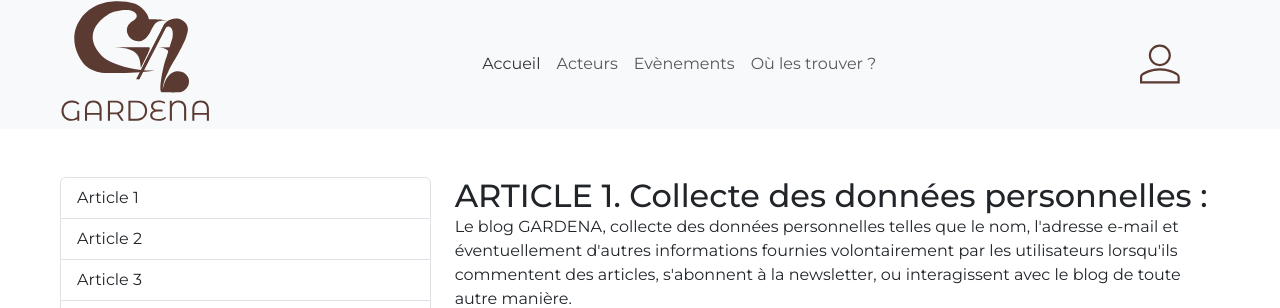
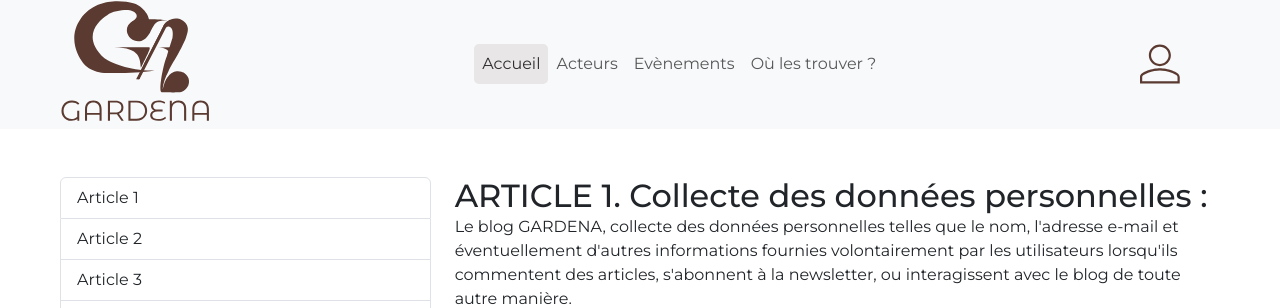
Before and after one commit to LineCab/blogart24, a PHP site: page /views/frontend/rgpd/CGU.php in a window 1280 px wide, with the pointer over the restyled element. Shown: the top 308 px of the page. Run offline with PHP 8.4, Linux system fonts and the light colour scheme; a stand-in replaces the project's code that opens the database connection; some libraries are stand-ins or nearby versions.

Commit message:
hover header

```diff
--- a/src/css/style.css
+++ b/src/css/style.css
@@ -147,6 +147,11 @@ hr {
 .navbar-custom{
     margin: 0 -60px;
     padding: 0 100px 0 60px;
+}
+
+.navbar-nav a:hover{
+    background-color: rgba(90, 58, 49, 0.1);
+    border-radius: 5px;
 }
 
 .footer-custom {
```
